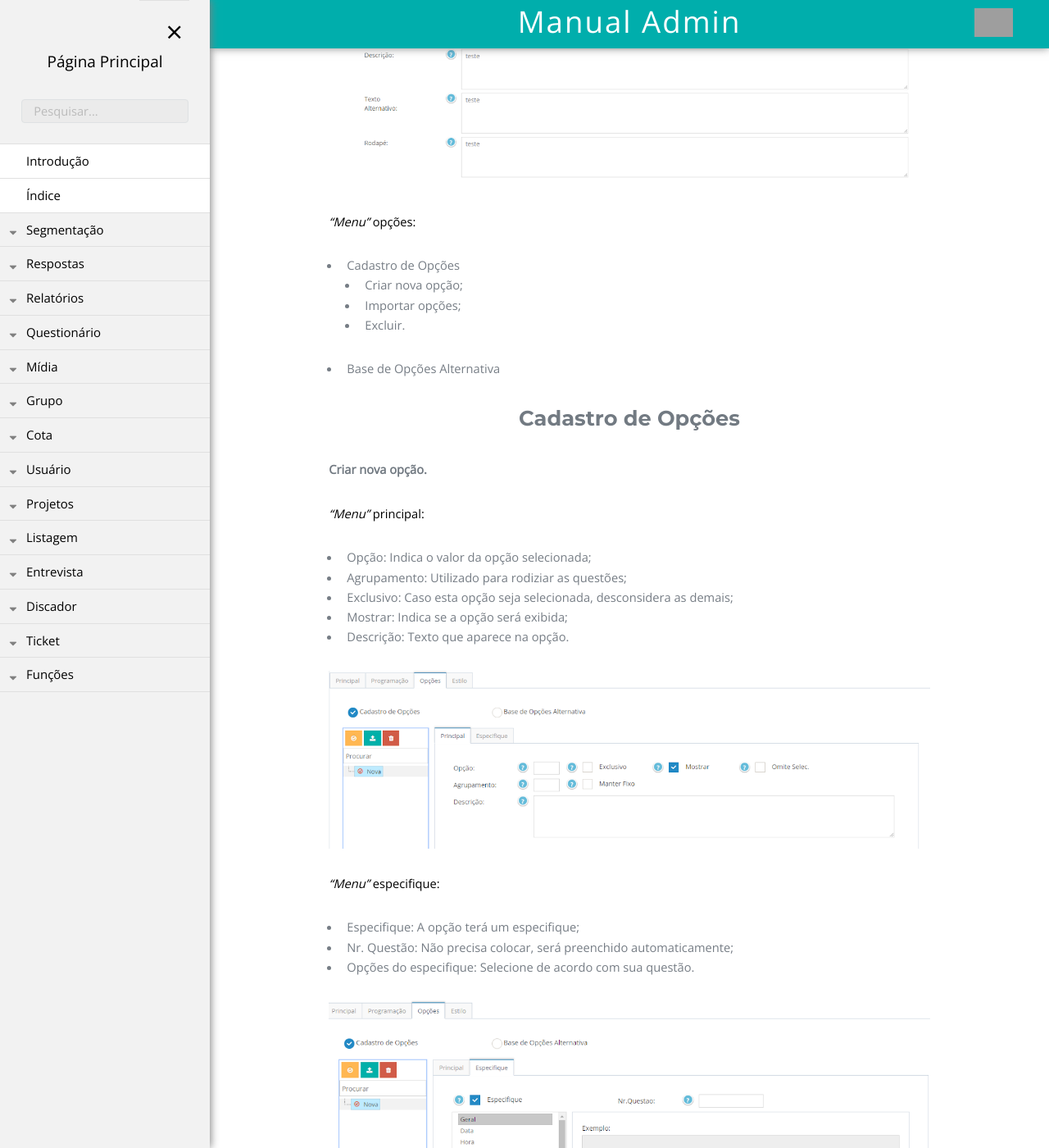
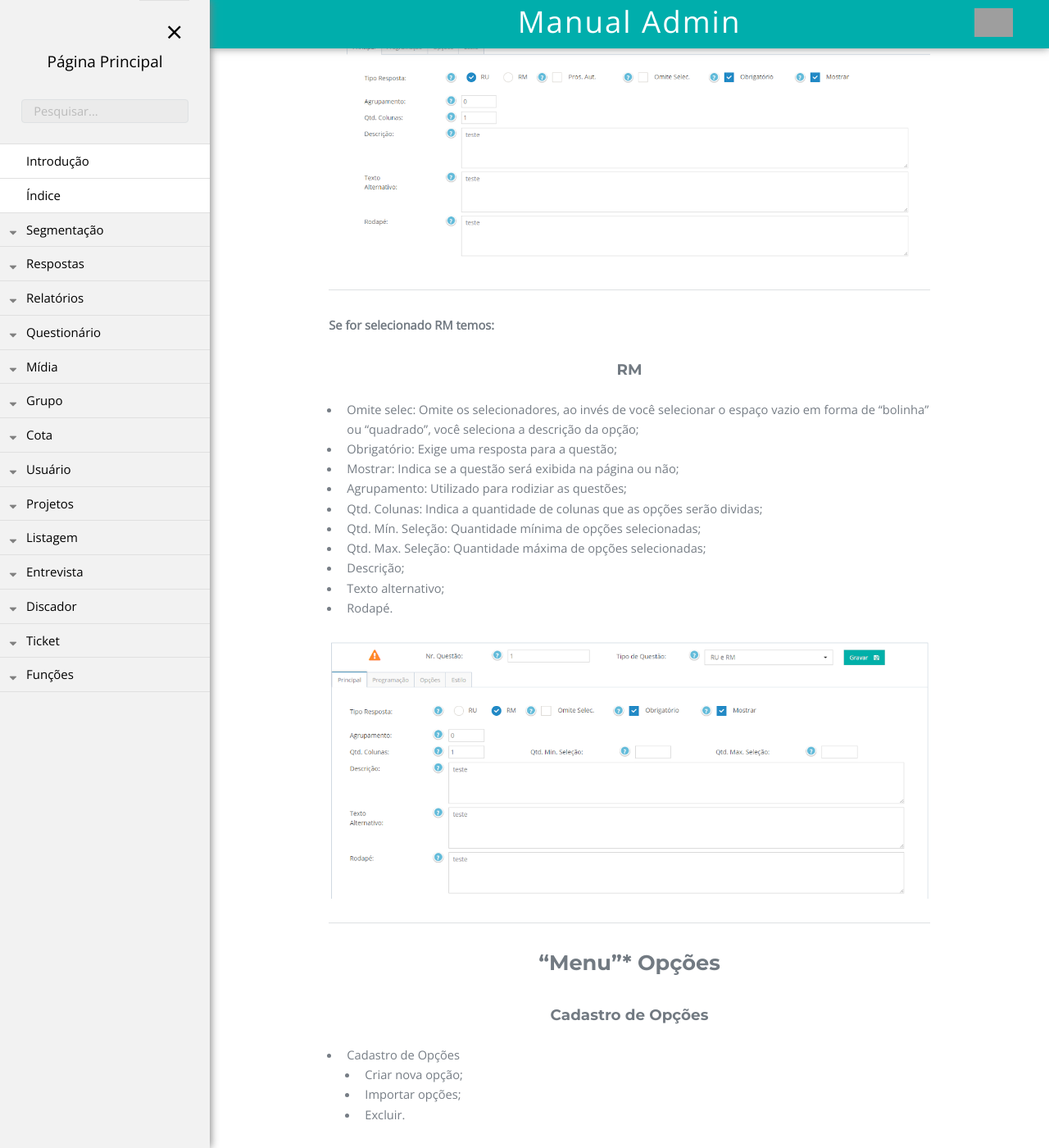
Before and after one commit to rogerio-figueiredo-hsr/hsrtechonline.github.io, a Jekyll site: the page built from _posts/2018-06-18-tipo-questão-ru-e-rm.md, in a window 1280 px wide and 1400 px high, scrolled down 715 px. Shown: the whole window at 82% size. Built offline with Jekyll 4.4.1, drawn with Linux system fonts in a browser that asks for light colours; some of the changed text lies outside the part shown; grey boxes are pictures that could not be loaded.

Commit message:
Organizando a página

```diff
--- a/_posts/2018-06-18-tipo-questão-ru-e-rm.md
+++ b/_posts/2018-06-18-tipo-questão-ru-e-rm.md
@@ -25,39 +29,11 @@
 - Rodapé.
 ![Imagem de apoio 1]({{ "/assets/img/tipo-questao-ru-e-rm-01.png" | prepend: site.baseurl }})
 
-*"Menu"* opções:
+----
 
-- Cadastro de Opções
-    - Criar nova opção;
-    - Importar opções;
-    - Excluir.
-- Base de Opções Alternativa
+**Se for selecionado RM temos:**
 
-## Cadastro de Opções
-
-**Criar nova opção.**
-
-*"Menu"* principal:
-
-- Opção: Indica o valor da opção selecionada;
-- Agrupamento: Utilizado para rodiziar as questões;
-- Exclusivo: Caso esta opção seja selecionada, desconsidera as demais;
-- Mostrar: Indica se a opção será exibida;
-- Descrição: Texto que aparece na opção.
-
-![Imagem de apoio 2]({{ "/assets/img/tipo-questao-ru-e-rm-02.png" | prepend: site.baseurl }})
-
-*"Menu"* especifique:
-
-- Especifique: A opção terá um especifique;
-- Nr. Questão: Não precisa colocar, será preenchido automaticamente;
-- Opções do especifique: Selecione de acordo com sua questão.
-
-![Imagem de apoio 3]({{ "/assets/img/tipo-questao-ru-e-rm-03.png" | prepend: site.baseurl }})
-
-## Se for selecionado RM temos:
-
-*"Menu"* principal:
+### RM
 
 - Omite selec: Omite os selecionadores, ao invés de você selecionar o espaço vazio em forma de "bolinha" ou "quadrado", você seleciona a descrição da opção;
 - Obrigatório: Exige uma resposta para a questão;
@@ -72,28 +48,40 @@
 
 ![Imagem de apoio 4]({{ "/assets/img/tipo-questao-ru-e-rm-04.png" | prepend: site.baseurl }})
 
-*"Menu"* opções
+----
+
+## "Menu"* Opções
+
+### Cadastro de Opções
+- Cadastro de Opções
+    - Criar nova opção;
+    - Importar opções;
+    - Excluir.
+- Base de Opções Alternativa
+
+----
 
 **Criar nova opção.**
 
-*"Menu"* Principal:
+**"Menu"* principal:**
+
 - Opção: Indica o valor da opção selecionada;
 - Agrupamento: Utilizado para rodiziar as questões;
 - Exclusivo: Caso esta opção seja selecionada, desconsidera as demais;
 - Mostrar: Indica se a opção será exibida;
 - Descrição: Texto que aparece na opção.
 
-![Imagem de apoio 5]({{ "/assets/img/tipo-questao-ru-e-rm-05.png" | prepend: site.baseurl }})
+![Imagem de apoio 2]({{ "/assets/img/tipo-questao-ru-e-rm-02.png" | prepend: site.baseurl }})
 
-*"Menu"* Especifique:
+**"Menu"* especifique:**
 
 - Especifique: A opção terá um especifique;
 - Nr. Questão: Não precisa colocar, será preenchido automaticamente;
-- Opções do especifique: Selecione de acordo com sua questão;
+- Opções do especifique: Selecione de acordo com sua questão.
 
-![Imagem de apoio 6]({{ "/assets/img/tipo-questao-ru-e-rm-06.png" | prepend: site.baseurl }})
+![Imagem de apoio 3]({{ "/assets/img/tipo-questao-ru-e-rm-03.png" | prepend: site.baseurl }})
 
-## Base de Opções Alternativa
+### Base de Opções Alternativa
 
 Existe a alternativa de utilizar na lista de opções uma base alternativa, que é uma tabela pré configurada pelo programador para conter a lista de opções.
 
```
Also changed, not shown: other parts of _posts/2018-06-18-tipo-questão-ru-e-rm.md (+5 -1 lines).
